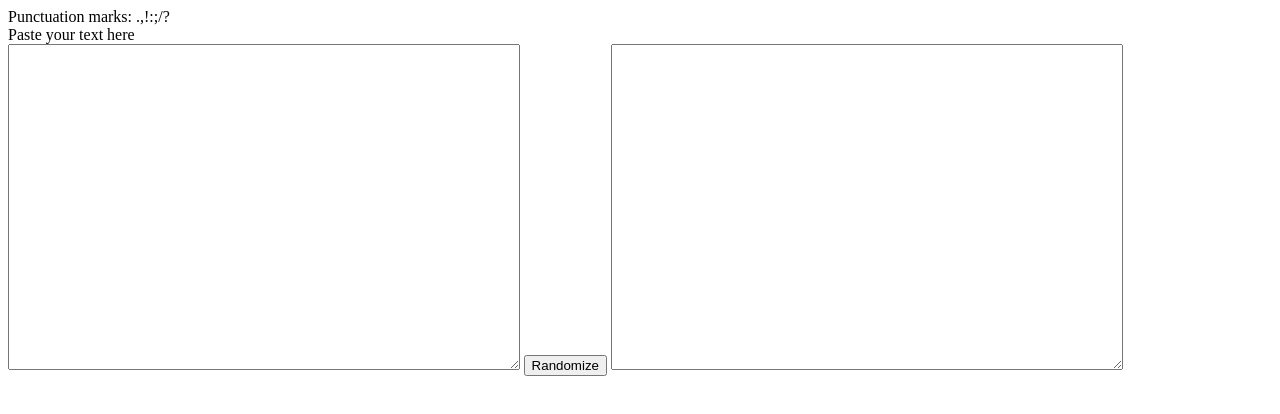
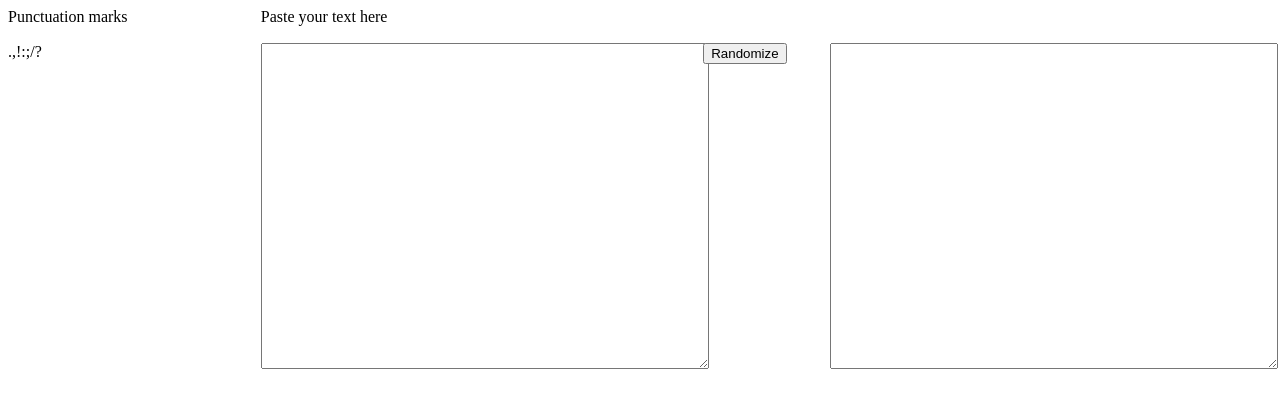
Before and after one commit to aceituna/punctuation_randomizer, a plain HTML site: page index.html in a window 1280 px wide. Drawn offline with Linux system fonts and the light colour scheme.

Commit message:
add styles

```diff
--- a/index.html
+++ b/index.html
@@ -3,34 +3,28 @@
 <head>
     <meta charset="UTF-8">
     <title>Punctuation randomizer</title>
+    <link rel="stylesheet" href="main.css">
 </head>
 <body>
 <div class="container">
-    <div>Punctuation marks: <span id="punctuation_marks_list"></span></div>
-    <div><span>Paste your text here </span></div>
-    <div>
 
-        <textarea id="input_text" rows="20" style="width:40%"> </textarea>
-        <span style="width:15%">
-            <button type="button" onclick="randomizePunctuation()"
-                class="margin:auto" >Randomize
-        </button>
-
-        </span>
+    <div class="punctuation_marks_list_header">Punctuation marks</div>
+    <div class="input_header">Paste your text here</div>
+    <div class="button_header"></div>
+    <div class="output_header"></div>
 
 
-        <textarea id="output_text" rows="20" style="width:40%"></textarea>
+    <div class="punctuation_marks"><span id="punctuation_marks_list"></span></div>
+    <div class="input"><textarea id="input_text" rows="20"> </textarea></div>
+    <div class="button">
+        <button type="button" onclick="randomizePunctuation()"
+                class="margin:auto">Randomize
+        </button>
     </div>
+    <div class="output"><textarea id="output_text" rows="20"></textarea></div>
+
+
 </div>
 </body>
 </html>
 <script src="main.js"></script>
-<style>
-    textarea{
-     width:100%;
-     font-size:14px;
-     }
-
-
-
-</style>
--- /dev/null
+++ b/main.css
@@ -0,0 +1,13 @@
+textarea{
+     width:100%;
+     font-size:14px;
+}
+.container{
+    display: grid;
+    grid-template-columns: 20% 35% 10% 35%;
+    grid-template-rows: 10% 80% 10%;
+    grid-template-areas:
+        "punctuation_marks_list_header input_header button_header output_header"
+        "punctuation_marks input button output"
+        "footer footer footer footer";
+}
```
